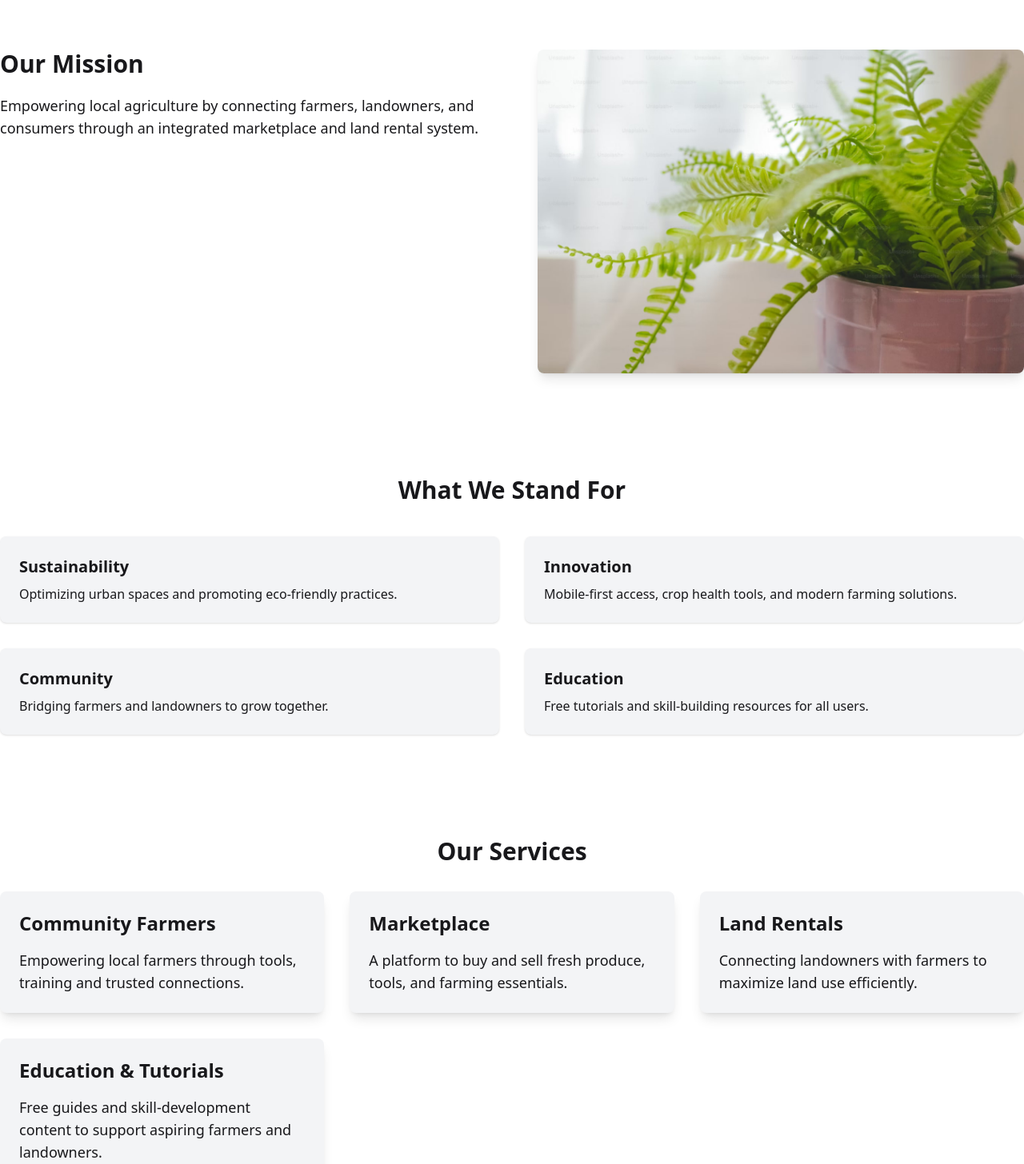
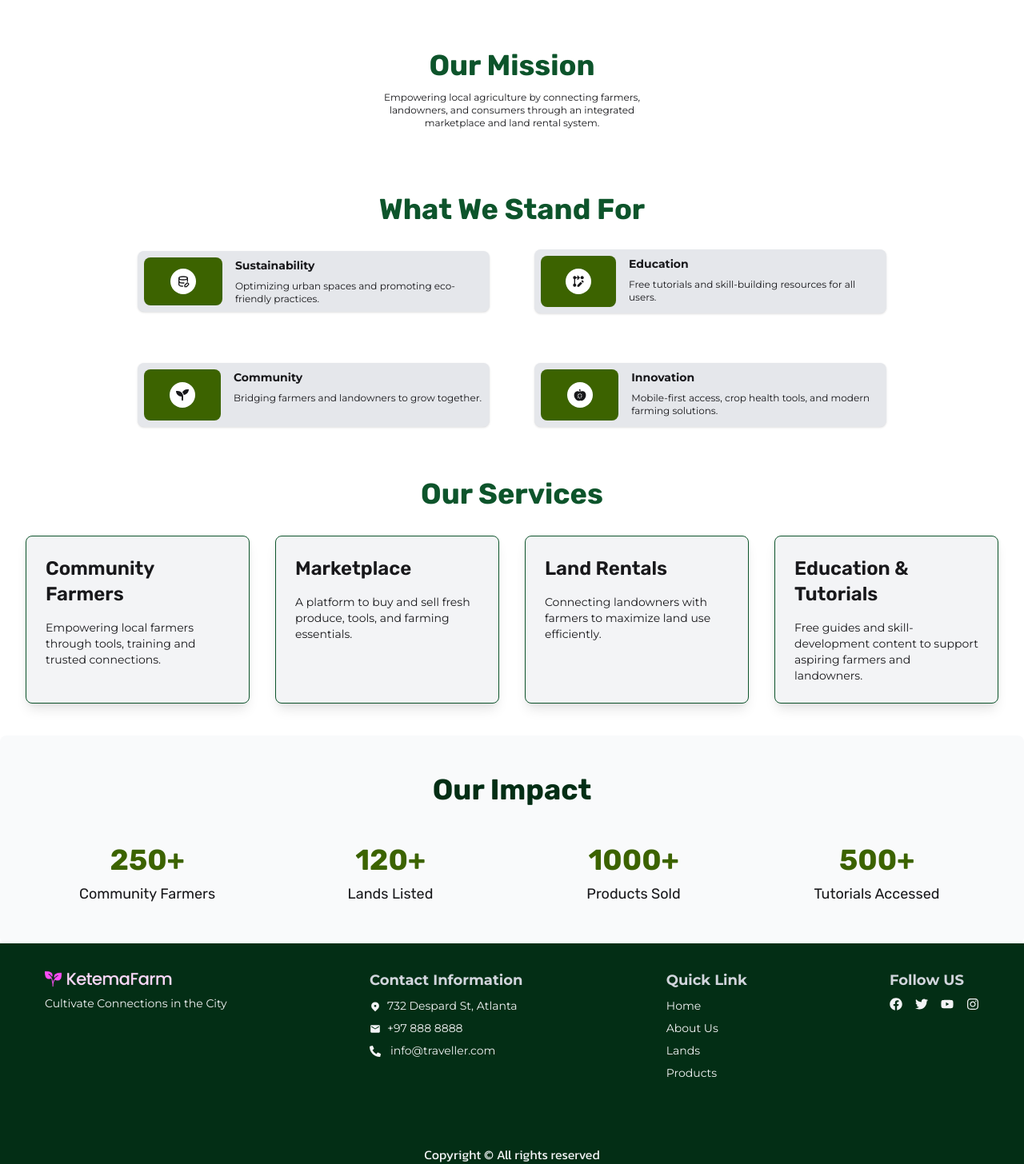
Before and after one commit to KetemaFarm/KetemaFarm, a React (Vite) app in the folder frontend/: page /about in a window 1280 px wide. Shown: the part 620-2076 px from the top of the page at 80% size. Built offline with nearby package versions, Linux system fonts and the light colour scheme; no server answers; a web font is replaced by a local one.

Commit message:
finished styling about section

```diff
--- a/frontend/src/components/Hero.jsx
+++ b/frontend/src/components/Hero.jsx
@@ -8,12 +8,12 @@ const Hero = () => {
           Your Urban Farming Marketplace Grow, Sell, Thrive!
         </p>
 
-        <p className="mt-8 leading-6 font-['Montserrat'] text-sm  text-center lg:text-start ">
+        <p className="mt-8 leading-6 font-['Montserrat'] text-sm  text-center lg:text-start lg:w-110">
           Buy fresh farm products, rent urban land, or sell your harvest – all
           in one place." "Join as a buyer, landowner, or seller to grow your
           city’s green future.
         </p>
-        <div className="mt-10   flex flex-row gap-4 justify-center lg:self-start">
+        <div className="mt-10  flex flex-row gap-4 justify-center lg:self-start">
           <Link
             to="products"
             className="btn btn-primary font-['Kanit'] bg-green-900 border-1 border-green-900"
--- a/frontend/src/components/Search.jsx
+++ b/frontend/src/components/Search.jsx
@@ -11,7 +11,7 @@ const Search = () => {
         />
         <button
           type="submit"
-          className="bg-green-900 lg:w-20 lg:text-xs font-['Rubik'] h-8 flex flex-row justify-center items-center text-[10px] p-1 w-15 rounded-r-md text-gray-200"
+          className="bg-green-900 lg:w-20 lg:text-xs font-['Rubik'] h-8 flex flex-row justify-center items-center text-[10px] p-1 w-15 rounded-r-md text-gray-200 cursor-pointer"
         >
           Search
         </button>
--- a/frontend/src/components/TestimonialCarousel.jsx
+++ b/frontend/src/components/TestimonialCarousel.jsx
@@ -153,14 +153,14 @@ const TestimonialCarousel = () => {
           <div className="absolute -top-16 right-0 flex space-x-4">
             <button
               onClick={goToPrevious}
-              className=" px-4 py-2 rounded-md shadow-5xl border-1 border-gray-800 text-black flex items-center justify-center hover:bg-gray-200 hover:cursor-pointer focus:outline-none transition-colors duration-300"
+              className=" px-4 py-2 rounded-md shadow-5xl  text-black flex items-center justify-center hover:bg-gray-200 hover:cursor-pointer focus:outline-none transition-colors duration-300"
               aria-label="Previous testimonials"
             >
               <MdArrowBackIosNew className="size-5" />
             </button>
             <button
               onClick={goToNext}
-              className=" px-4 py-2 rounded-md shadow-5xl border-1 border-gray-800 text-black flex items-center justify-center hover:bg-gray-200 hover:cursor-pointer focus:outline-none transition-colors duration-300"
+              className=" px-4 py-2 rounded-md shadow-5xl  text-black flex items-center justify-center hover:bg-gray-200 hover:cursor-pointer focus:outline-none transition-colors duration-300"
               aria-label="Next testimonials"
             >
               <GrNext />
--- a/frontend/src/pages/About.jsx
+++ b/frontend/src/pages/About.jsx
@@ -1,17 +1,21 @@
 // import backgroundImage from "../assets/bgImage.jpg";
-import image1 from "../assets/Image.jpg";
 import aboutImg from "../assets/aboutImg.png";
+import heroImg1 from "../assets/heroImg1.jpg";
+import { FaSeedling } from "react-icons/fa";
+import { TbDatabaseEdit } from "react-icons/tb";
+import { MdRebaseEdit } from "react-icons/md";
+import { GiAppleSeeds } from "react-icons/gi";
 const About = () => {
   return (
     // <div className="h-screen">About</div>
-    <div className="md:h-650">
+    <div className="">
       <section className=" ">
-        <div className="flex flex-col sm:flex-row items-start sm:items-center justify-center h-full text-center px-4">
-          <div className="mt-10">
-            <h1 className="text-2xl text-green-900 sm:text-4xl md:text-5xl font-bold font-['Rubik']">
+        <div className="flex flex-col gap-2 sm:flex-row sm:justify-between md:justify-center md:gap-20 lg:gap-50 xl:gap-80 items-start  justify-center h-full text-center px-4">
+          <div className="mt-10 sm:order-2 sm:w-90">
+            <h1 className="text-2xl text-green-900 sm:text-4xl font-bold font-['Rubik']">
               About KetemaFarm
             </h1>
-            <p className="mt-3 text-xs text-center font-['Montserrat']">
+            <p className="mt-3 text-xs text-center font-['Montserrat'] ">
               At KetemaFarm, we believe cities can be greener, healthier, and
               more self-sufficient. Our platform connects buyers, landowners,
               product sellers, and tool suppliers in a thriving urban farming
@@ -24,116 +28,154 @@ const About = () => {
         </div>
       </section>
 
-      <section className="py-16 grid grid-cols-1 gap-16 md:grid-cols-2 md:gap-16">
-        <div>
-          <h2 className="text-3xl font-bold">Our Mission</h2>
-          <p className="mt-5 text-lg">
+      <section className="flex flex-col mt-16 items-center justify-center">
+        <div className="sm:w-90 mx-4">
+          <h2 className="text-2xl text-green-900 sm:text-4xl font-bold font-['Rubik'] text-center">
+            Our Mission
+          </h2>
+          <p className="mt-3 text-xs text-center font-['Montserrat']">
             Empowering local agriculture by connecting farmers, landowners, and
             consumers through an integrated marketplace and land rental system.
           </p>
         </div>
         <div className="flex justify-center items-center">
-          <img
-            src={image1}
-            alt=""
-            className="rounded-lg shadow-lg max-w-full"
-          />
+          <img src={heroImg1} alt="" className="rounded-lg w-full sm:hidden" />
         </div>
       </section>
-
-      <section className="py-16 bg-white">
-        <h2 className="text-3xl font-bold text-center mb-10">
+      <section className="mt-20 bg-white">
+        <h2 className="text-2xl text-green-900 sm:text-4xl font-bold font-['Rubik'] text-center">
           What We Stand For
         </h2>
-        <div className="grid grid-cols-1 gap-8 sm:grid-cols-2 md:grid-cols-2">
-          <div className="bg-gray-100 p-6 rounded-lg shadow">
-            <h3 className="text-xl font-semibold mb-2">Sustainability</h3>
-            <p>Optimizing urban spaces and promoting eco-friendly practices.</p>
+        <div className="flex flex-row flex-wrap justify-center items-center gap-8 ">
+          <div className="bg-gray-200 p-2 mx-3 mt-8 rounded-lg shadow flex flex-row  gap-4 w-90 lg:w-110 mb-3">
+            <div className="bg-lime-800 rounded-lg w-30  flex flex-row items-center justify-center">
+              <div className="bg-white size-8 flex flex-row items-center justify-center rounded-full">
+                <TbDatabaseEdit className=" size-4" />
+              </div>
+            </div>
+            <div>
+              <h3 className="text-sm mb-2 font-['Montserrat'] font-bold">
+                Sustainability
+              </h3>
+              <p className="font-['Montserrat'] text-xs">
+                Optimizing urban spaces and promoting eco-friendly practices.
+              </p>
+            </div>
           </div>
-          <div className="bg-gray-100 p-6 rounded-lg shadow">
-            <h3 className="text-xl font-semibold mb-2">Innovation</h3>
-            <p>
-              Mobile-first access, crop health tools, and modern farming
-              solutions.
-            </p>
+          <div className="bg-gray-200 p-2 mx-3 mt-5 rounded-lg shadow flex flex-row gap-4 w-90 lg:w-110 lg:h-20">
+            <div className="bg-lime-800 rounded-lg w-24 flex flex-row items-center justify-center">
+              <div className="bg-white size-8 flex flex-row items-center justify-center rounded-full">
+                <MdRebaseEdit className=" size-4" />
+              </div>
+            </div>
+            <div>
+              <h3 className="text-sm mb-2 font-['Montserrat'] font-bold">
+                Education
+              </h3>
+              <p className="font-['Montserrat'] text-xs">
+                Free tutorials and skill-building resources for all users.
+              </p>
+            </div>
           </div>
-          <div className="bg-gray-100 p-6 rounded-lg shadow">
-            <h3 className="text-xl font-semibold mb-2">Community</h3>
-            <p>Bridging farmers and landowners to grow together.</p>
+          <div className="bg-gray-200 p-2 mx-3 mt-5 rounded-lg shadow flex flex-row  gap-4 w-90 lg:w-110 lg:h-20">
+            <div className="bg-lime-800 rounded-lg w-24 flex flex-row items-center justify-center">
+              <div className="bg-white size-8 flex flex-row items-center justify-center rounded-full">
+                <FaSeedling className=" size-4" />
+              </div>
+            </div>
+            <div>
+              <h3 className="text-sm mb-2 font-['Montserrat'] font-bold">
+                Community
+              </h3>
+              <p className="font-['Montserrat'] text-xs">
+                Bridging farmers and landowners to grow together.
+              </p>
+            </div>
           </div>
-          <div className="bg-gray-100 p-6 rounded-lg shadow">
-            <h3 className="text-xl font-semibold mb-2">Education</h3>
-            <p>Free tutorials and skill-building resources for all users.</p>
+          <div className="bg-gray-200 p-2 mx-3 mt-5 rounded-lg shadow flex flex-row gap-4 w-90 lg:w-110 lg:h-20">
+            <div className="bg-lime-800 rounded-lg w-32 flex flex-row items-center justify-center">
+              <div className="bg-white size-8 flex flex-row items-center justify-center rounded-full">
+                <GiAppleSeeds className=" size-4" />
+              </div>
+            </div>
+            <div>
+              <h3 className="text-sm mb-2 font-['Montserrat'] font-bold">
+                Innovation
+              </h3>
+              <p className="font-['Montserrat'] text-xs">
+                Mobile-first access, crop health tools, and modern farming
+                solutions.
+              </p>
+            </div>
           </div>
         </div>
       </section>
 
-      <section className="py-16">
-        <h2 className="text-3xl font-bold text-center">Our Services</h2>
-        <div className="mt-8 grid grid-cols-1 gap-8 md:grid-cols-2 lg:grid-cols-3">
-          <div className="bg-gray-100 p-6 rounded-lg shadow-lg">
-            <h3 className="text-2xl font-semibold">Community Farmers</h3>
-            <p className="mt-4 text-lg">
+      <section className="mt-16">
+        <h2 className="text-2xl text-green-900 sm:text-4xl font-bold font-['Rubik'] text-center">
+          Our Services
+        </h2>
+        <div className="mt-8 flex flex-row gap-8 justify-center flex-wrap mx-5">
+          <div className="bg-gray-100 p-6 rounded-lg shadow-lg w-70 border-1 border-green-900">
+            <h3 className="text-2xl font-semibold font-['Rubik']">
+              Community Farmers
+            </h3>
+            <p className="mt-4 text-sm font-['Montserrat']">
               Empowering local farmers through tools, training and trusted
               connections.
             </p>
           </div>
-          <div className="bg-gray-100 p-6 rounded-lg shadow-lg">
-            <h3 className="text-2xl font-semibold">Marketplace</h3>
-            <p className="mt-4 text-lg">
+          <div className="bg-gray-100 p-6 rounded-lg shadow-lg w-70 border-1 border-green-900">
+            <h3 className="text-2xl font-semibold font-['Rubik']">
+              Marketplace
+            </h3>
+            <p className="mt-4 text-sm font-['Montserrat']">
               A platform to buy and sell fresh produce, tools, and farming
               essentials.
             </p>
           </div>
-          <div className="bg-gray-100 p-6 rounded-lg shadow-lg">
-            <h3 className="text-2xl font-semibold">Land Rentals</h3>
-            <p className="mt-4 text-lg">
+          <div className="bg-gray-100 p-6 rounded-lg shadow-lg w-70 border-1 border-green-900">
+            <h3 className="text-2xl font-semibold font-['Rubik']">
+              Land Rentals
+            </h3>
+            <p className="mt-4 text-sm font-['Montserrat']">
               Connecting landowners with farmers to maximize land use
               efficiently.
             </p>
           </div>
-          <div className="bg-gray-100 p-6 rounded-lg shadow-lg">
-            <h3 className="text-2xl font-semibold">Education & Tutorials</h3>
-            <p className="mt-4 text-lg">
+          <div className="bg-gray-100 p-6 rounded-lg shadow-lg w-70 border-1 border-green-900">
+            <h3 className="text-2xl font-semibold font-['Rubik']">
+              Education & Tutorials
+            </h3>
+            <p className="mt-4 text-sm font-['Montserrat']">
               Free guides and skill-development content to support aspiring
               farmers and landowners.
             </p>
           </div>
         </div>
       </section>
-
-      <section className="py-12 bg-gray-50 rounded-lg">
-        <h2 className="text-3xl font-bold text-center">Our Impact</h2>
-        <div className="mt-12 grid grid-cols-2 gap-8 sm:grid-cols-3 md:grid-cols-4 text-center">
+      <section className="mt-10 bg-gray-50 rounded-lg p-12">
+        <h2 className="text-2xl text-green-950 sm:text-4xl font-bold font-['Rubik'] text-center">
+          Our Impact
+        </h2>
+        <div className="mt-12 grid grid-cols-2 gap-8 sm:grid-cols-3 md:grid-cols-4 text-center font-['Rubik']">
           <div>
-            <p className="text-4xl font-bold text-green-600">250+</p>
+            <p className="text-4xl font-bold text-lime-800">250+</p>
             <p className="mt-2 text-lg">Community Farmers</p>
           </div>
           <div>
-            <p className="text-4xl font-bold text-green-600">120+</p>
+            <p className="text-4xl font-bold text-lime-800">120+</p>
             <p className="mt-2 text-lg">Lands Listed</p>
           </div>
           <div>
-            <p className="text-4xl font-bold text-green-600">1000+</p>
+            <p className="text-4xl font-bold text-lime-800">1000+</p>
             <p className="mt-2 text-lg">Products Sold</p>
           </div>
           <div>
-            <p className="text-4xl font-bold text-green-600">500+</p>
+            <p className="text-4xl font-bold text-lime-800">500+</p>
             <p className="mt-2 text-lg">Tutorials Accessed</p>
           </div>
         </div>
-      </section>
-      <section className="py-16 bg-green-600 text-white text-center mt-15 rounded-lg">
-        <h2 className="text-3xl font-bold">
-          Join the Urban Farming Revolution
-        </h2>
-        <p className="mt-4 text-lg">
-          Start now - whether you're farming, listing land or looking for fresh
-          local products, <strong>KetemaFarm</strong> connects you,
-        </p>
-        <button className="mt-6 bg-white text-green-600 px-6 py-3 rounded-full cursor-pointer hover:bg-green-800 hover:text-white">
-          Get Started
-        </button>
       </section>
     </div>
   );
```
